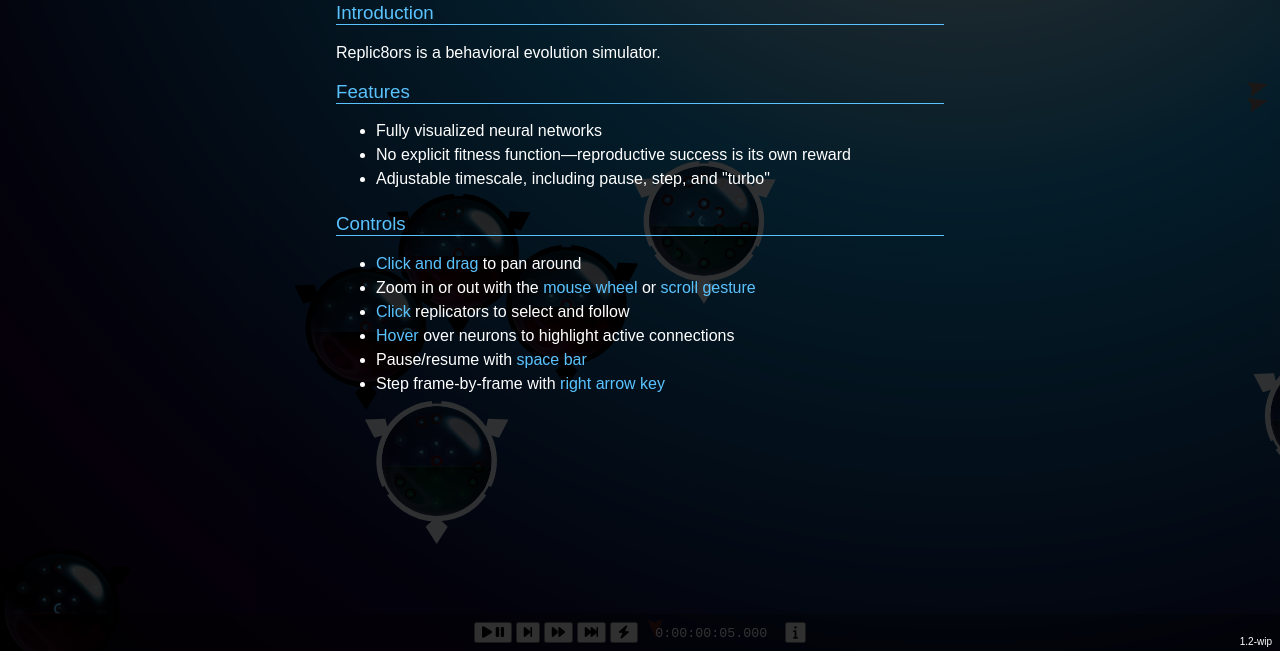
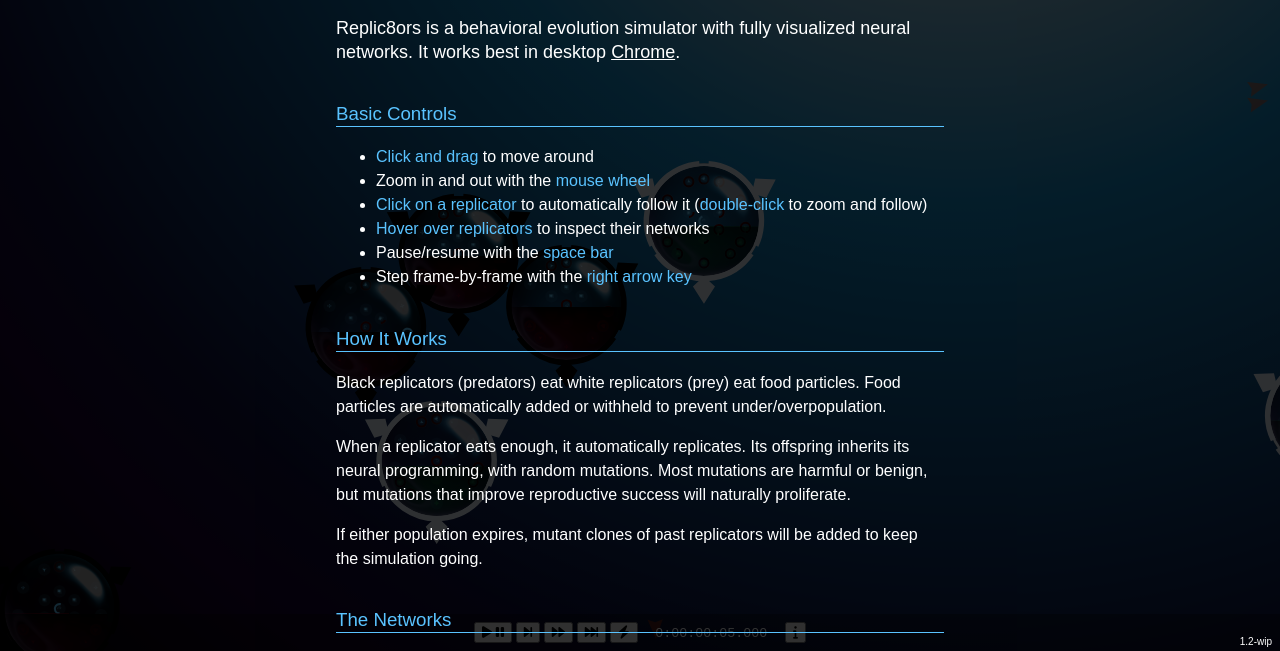
Before and after one commit to Metaphile/Replic8ors, a website built with webpack: page source/index.ejs in a window 1280 px wide. Shown: the part 149-800 px from the top of the page. Built offline with nearby package versions, Linux system fonts and the light colour scheme; animation ran at ten frames a second.

Commit message:
update info box verbiage and styles

```diff
--- a/source/index.ejs
+++ b/source/index.ejs
@@ -25,28 +25,36 @@
 			<div class='column'>
 				<h1 style='text-align: center;'><img src=<%= require('./logo.png') %> alt='Replic8ors' style='image-rendering: pixelated; width: 520px; max-width: 100%;'></h1>
 
-				<h3>Introduction</h3>
+				<p style='font-size: large; margin-top: 2em;'>Replic8ors is a behavioral evolution simulator with fully visualized neural networks. It works best in desktop <a href='https://www.google.com/chrome/' target='_blank'>Chrome</a>.</p>
 
-				<p>Replic8ors is a behavioral evolution simulator.</p>
-
-				<h3>Features</h3>
+				<h3>Basic Controls</h3>
 
 				<ul>
-					<li>Fully visualized neural networks</li>
-					<li>No explicit fitness function&mdash;reproductive success is its own reward</li>
-					<li>Adjustable timescale, including pause, step, and &quot;turbo&quot;</li>
+					<li><strong>Click and drag</strong> to move around</li>
+					<li>Zoom in and out with the <strong>mouse wheel</strong></li>
+					<li><strong>Click on a replicator</strong> to automatically follow it (<strong>double-click</strong> to zoom and follow)</li>
+					<li><strong>Hover over replicators</strong> to inspect their networks</li>
+					<li>Pause/resume with the <strong>space bar</strong></li>
+					<li>Step frame-by-frame with the <strong>right arrow key</strong></li>
 				</ul>
 
-				<h3>Controls</h3>
+				<h3>How It Works</h3>
 
-				<ul>
-					<li><strong>Click and drag</strong> to pan around</li>
-					<li>Zoom in or out with the <strong>mouse wheel</strong> or <strong>scroll gesture</strong></li>
-					<li><strong>Click</strong> replicators to select and follow</li>
-					<li><strong>Hover</strong> over neurons to highlight active connections</li>
-					<li>Pause/resume with <strong>space bar</strong></li>
-					<li>Step frame-by-frame with <strong>right arrow key</strong></li>
-				</ul>
+				<p>Black replicators (predators) eat white replicators (prey) eat food particles. Food particles are automatically added or withheld to prevent under/overpopulation.</p>
+
+				<p>When a replicator eats enough, it automatically replicates. Its offspring inherits its neural programming, with random mutations. Most mutations are harmful or benign, but mutations that improve reproductive success will naturally proliferate.</p>
+
+				<p>If either population expires, mutant clones of past replicators will be added to keep the simulation going.</p>
+
+				<h3>The Networks</h3>
+
+				<p>Replicators are driven by spiking recurrent neural networks, similar to biological networks. They're spiking in the sense that neurons either fire or they don't, and recurrent in the sense that neural connections can be cyclical (A → B → C → A).</p>
+
+				<p>When a neuron fires, it sends signals to other neurons. Signals range in value from 1 (strongly excitatory) to -1 (strongly inhibitory). Excitatory input increases a neuron's potential; inhibitory input decreases it. If a neuron's potential reaches 100%, it fires and the signaling process continues.</p>
+
+				<p>The value of a signal is determined by the downstream neuron and does not change&mdash;e.g., neuron B might assign all signals from neuron A a value of 0.5. These assignments can differ from replicator parent to child due to mutation.</p>
+
+				<p>Ultimately the networks translate sensory input into motor output. Over many generations, they approximate some survival function which is determined by their environment.</p>
 			</div>
 		</section>
 
--- a/source/main.scss
+++ b/source/main.scss
@@ -23,6 +23,7 @@
 	color: $blue;
 	font-weight: normal;
 	border-bottom: 1px solid $blue;
+	margin-top: 2em;
 }
 
 html, body {
@@ -38,9 +39,14 @@
 	left:   0;
 	right:  0;
 	z-index: 999;
+	line-height: 1.5em;
 
 	color: white;
 	overflow-y: scroll;
+
+	a {
+		color: white;
+	}
 
 	strong {
 		color: $blue;
@@ -53,16 +59,11 @@
 		cursor: pointer;
 	}
 
-	li {
-		height: 1.5rem;
-	}
-
 	button[name=close] {
 		background: none;
 		border: none;
 		color: white;
 		padding: 0;
-		line-height: 1.5em;
 		width: 1.6em;
 		text-align: center;
 		font-size: x-large;
--- a/source/play-controls.js
+++ b/source/play-controls.js
@@ -52,6 +52,11 @@
 	$( '[name=info]', $form ).click( () => {
 		$( '#info' ).fadeToggle()
 	} )
+
+	// prevent link clicks from dismissing info box
+	$( '#info a' ).click( ( event ) => {
+		event.stopPropagation();
+	});
 
 	$( '#info' ).click( () => {
 		$( '#info' ).fadeOut()
```
